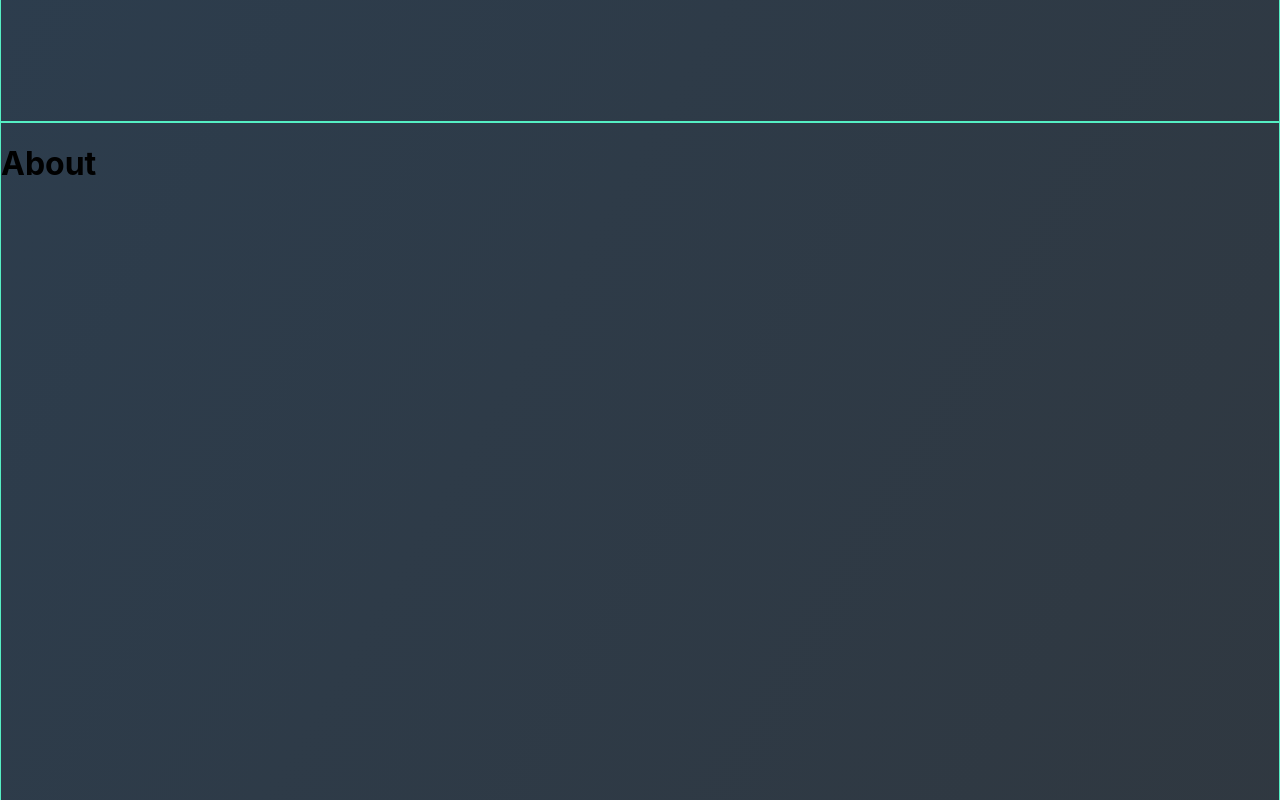
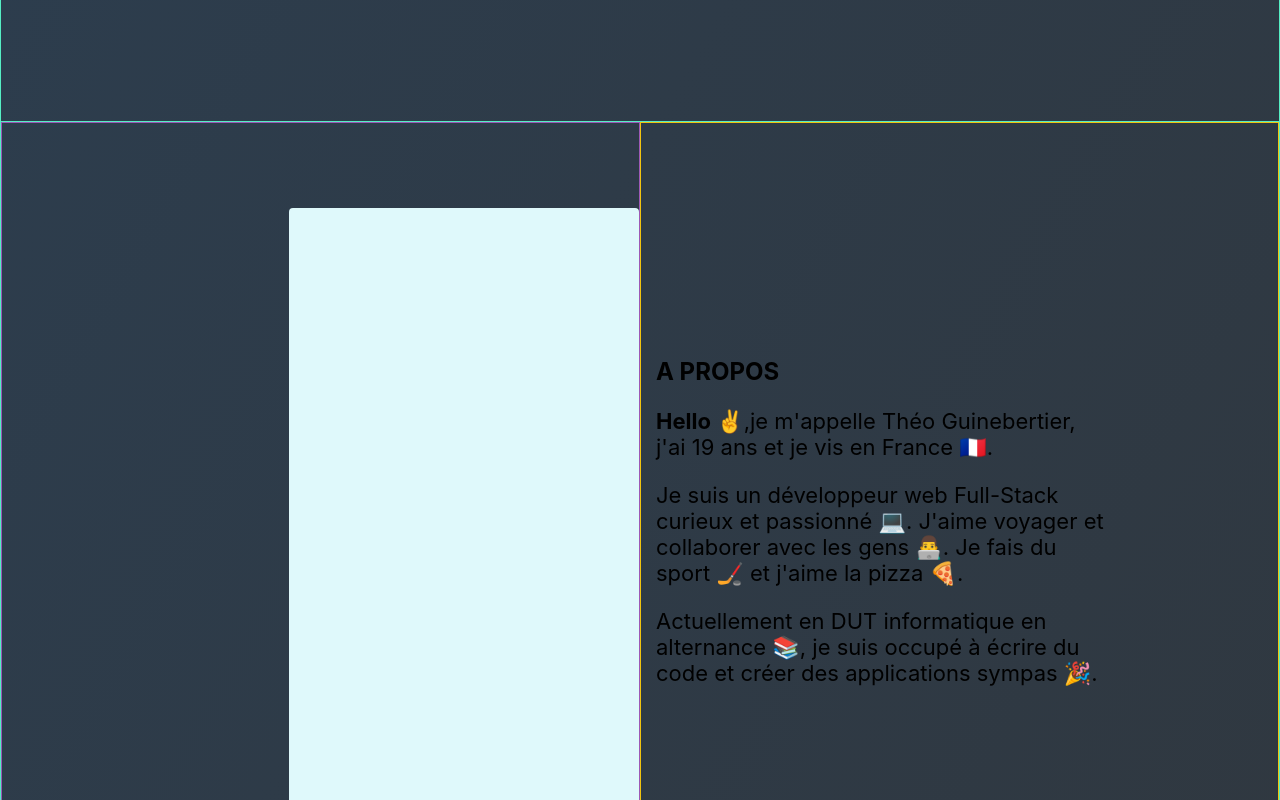
Before and after one commit to TheoGU/Portfolio, a React (Create React App) app: page / in a window 1280 px wide. Shown: the part 680-1480 px from the top of the page. Built offline with nearby package versions, Linux system fonts and the light colour scheme.

Commit message:
about me done

```diff
--- a/src/components/AboutMe/index.js
+++ b/src/components/AboutMe/index.js
@@ -1,18 +1,58 @@
-import React from 'react'
+import React, { Component } from "react";
 
-const About = (props) => {
-  return (
-    <div style={styles.container}>
-      <h1>About</h1>
-    </div>
-  )
+class About extends Component {
+  render() {
+    return (
+      <div style={styles.container}>
+        <div style={styles.picture}>
+          <div style={{backgroundColor: '#dff9fb', width: `25vw`,height: `75vh`, padding: 15, borderRadius: 4}}>
+          </div>
+        </div>
+        <div style={styles.description}>
+          <div style={{width: `35vw`, padding: 15}}>
+            <h2>A PROPOS</h2>
+            <p style={styles.text}><strong>Hello ✌️</strong>,je m'appelle Théo Guinebertier,<br/> j'ai 19 ans et je vis en France 🇫🇷.</p>
+            <p style={styles.text}>Je suis un développeur web Full-Stack curieux et passionné 💻. J'aime voyager et collaborer avec les gens 👨‍💻. Je fais du sport 🏒 et j'aime la pizza 🍕.</p>
+            <p style={styles.text}>Actuellement en DUT informatique en alternance 📚, je suis occupé à écrire du code et créer des applications sympas 🎉.</p>
+        </div>
+        </div>
+      </div>
+    );
+  }
 }
 
-export default About
+export default About;
+
 
 const styles = {
   container:{
+    display:'flex',
+    flexDirection:'row',
+    justifyContent:'center',
+    alignItems:'center',
     height: `100vh`,
-    border: `1px solid #55efc4`
+    border: `1px solid #55efc4`,
+  },
+  picture:{
+    flex:1,
+    display:'flex',
+    border: `1px solid #9b59b6`,
+    height: `100vh`,
+    alignItems:'center',
+    justifyContent:'flex-end',
+
+  },
+  description:{
+    flex:1,
+    display:'flex',
+    border: `1px solid #f1c40f`,
+    height: `100vh`,
+    flexWrap: 'wrap',
+    justifyContent:'left',
+    alignItems:'center',
+  },
+  text:{
+    fontSize: 22
   }
+
 }
--- /dev/null
+++ b/src/components/AboutMe/style.css
@@ -0,0 +1,3 @@
+#canvas{
+  background-color: red;
+}
```
